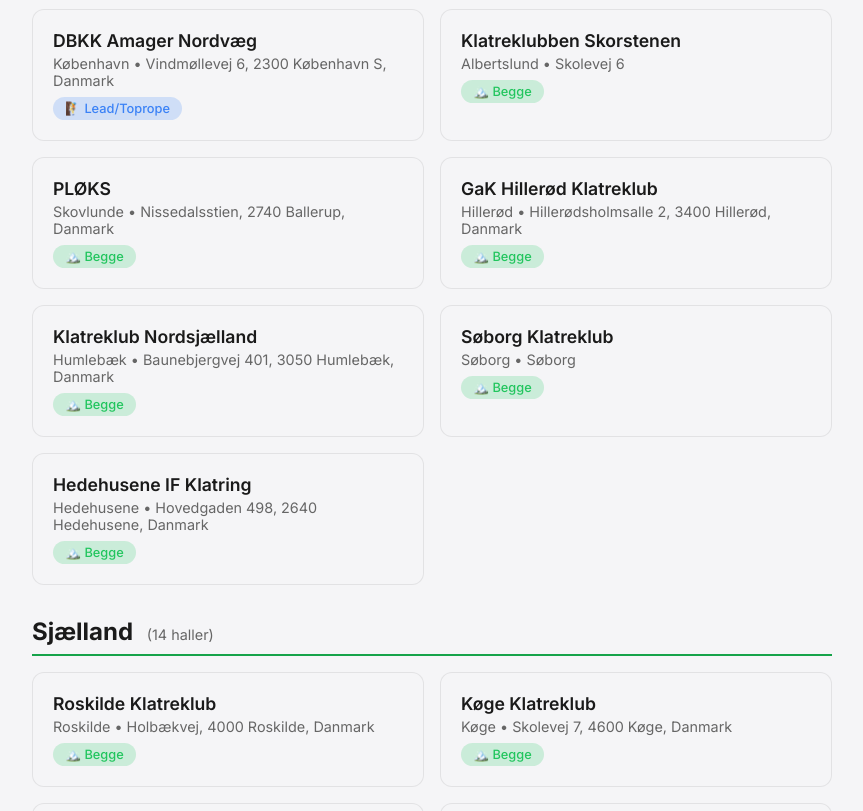
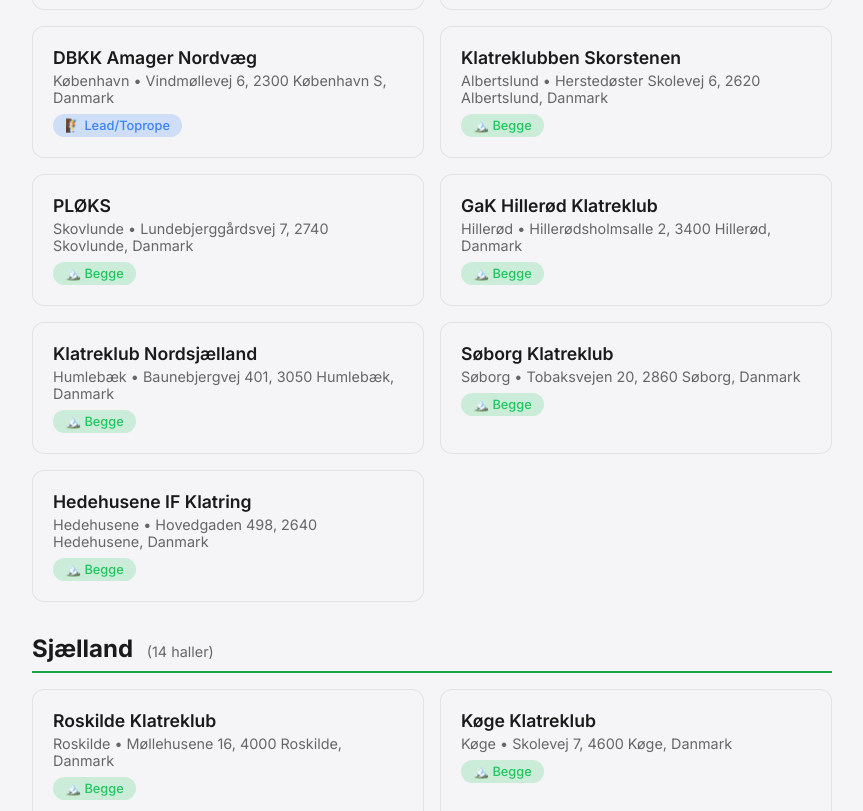
Before and after one commit to mahope/bouldering-lingo, a website: page haller.html in a window 1280 px wide. Shown: the part 1581-2392 px from the top of the page, without its empty margins (208-1071 px from the left). Drawn offline with nearby package versions, Linux system fonts and the light colour scheme.

Commit message:
fix hall map coordinates and addresses from geocoding verification
Geocoded all 64 halls via Nominatim and web research. Fixed 18 halls:
- Corrected coordinates for halls >1km off (Skorstenen, Aaby, Sønderborg, etc.)
- Fixed wrong street names (Stråbjergvej, Hågendrupvej, Herstedøster Skolevej)
- Updated Roskilde Klatreklub to correct boulder hall address (Møllehusene 16)
- Added precise addresses for halls that only had city names
- Updated Søborg Klatreklub, Odsherred Boulders, OSKK, Herning, Ulsted, etc.

```diff
--- a/haller.html
+++ b/haller.html
@@ -384,7 +384,7 @@
         // Verified Danish climbing gyms with coordinates
         const halls = [
             // === HOVEDSTADEN - Kommercielle ===
-            { name: "Boulders Sydhavn", city: "København", region: "Hovedstaden", type: "boulder", commercial: true, url: "https://boulders.dk", lat: 55.6539, lng: 12.5445, address: "Sjællandsbroen 2-4" },
+            { name: "Boulders Sydhavn", city: "København", region: "Hovedstaden", type: "boulder", commercial: true, url: "https://boulders.dk", lat: 55.645379, lng: 12.542615, address: "Sjællandsbroen 2, 2450 København SV, Danmark" },
             { name: "Boulders Amager", city: "København", region: "Hovedstaden", type: "boulder", commercial: true, url: "https://boulders.dk", lat: 55.668281, lng: 12.606889, address: "Vermlandsgade 51" },
             { name: "Boulders Hvidovre", city: "Hvidovre", region: "Hovedstaden", type: "boulder", commercial: true, url: "https://boulders.dk", lat: 55.608181, lng: 12.467452, address: "Avedøreholmen 90" },
             { name: "Boulders Valby", city: "København", region: "Hovedstaden", type: "boulder", commercial: true, url: "https://boulders.dk", lat: 55.657608, lng: 12.513902, address: "Gammel Køge Landevej 55" },
@@ -395,15 +395,15 @@
             { name: "Nørrebro Klatreklub", city: "København", region: "Hovedstaden", type: "both", commercial: false, url: "https://nkk.klub-modul.dk", lat: 55.699199, lng: 12.542721, address: "Nørrebrogade 208" },
             { name: "DBKK Sundholm", city: "København", region: "Hovedstaden", type: "both", commercial: false, url: "https://www.dbkk.dk", lat: 55.657782, lng: 12.605175, address: "Skotlands Plads 6, 2300 København, Danmark" },
             { name: "DBKK Amager Nordvæg", city: "København", region: "Hovedstaden", type: "lead", commercial: false, url: "https://www.dbkk.dk", lat: 55.684214, lng: 12.619183, address: "Vindmøllevej 6, 2300 København S, Danmark" },
-            { name: "Klatreklubben Skorstenen", city: "Albertslund", region: "Hovedstaden", type: "both", commercial: false, url: "https://www.skorstenen.dk", lat: 55.6580, lng: 12.3624, address: "Skolevej 6" },
-            { name: "PLØKS", city: "Skovlunde", region: "Hovedstaden", type: "both", commercial: false, url: "https://www.ploeks.dk", lat: 55.720277, lng: 12.400755, address: "Nissedalsstien, 2740 Ballerup, Danmark" },
+            { name: "Klatreklubben Skorstenen", city: "Albertslund", region: "Hovedstaden", type: "both", commercial: false, url: "https://www.skorstenen.dk", lat: 55.685353, lng: 12.371542, address: "Herstedøster Skolevej 6, 2620 Albertslund, Danmark" },
+            { name: "PLØKS", city: "Skovlunde", region: "Hovedstaden", type: "both", commercial: false, url: "https://www.ploeks.dk", lat: 55.721571, lng: 12.411985, address: "Lundebjerggårdsvej 7, 2740 Skovlunde, Danmark" },
             { name: "GaK Hillerød Klatreklub", city: "Hillerød", region: "Hovedstaden", type: "both", commercial: false, url: "https://www.gak.dk", lat: 55.939912, lng: 12.288964, address: "Hillerødsholmsalle 2, 3400 Hillerød, Danmark" },
             { name: "Klatreklub Nordsjælland", city: "Humlebæk", region: "Hovedstaden", type: "both", commercial: false, url: "https://klatreklubnordsjaelland.dk", lat: 55.959944, lng: 12.520083, address: "Baunebjergvej 401, 3050 Humlebæk, Danmark" },
-            { name: "Søborg Klatreklub", city: "Søborg", region: "Hovedstaden", type: "both", commercial: false, url: "https://www.facebook.com/SøborgKlatreklub", lat: 55.7340, lng: 12.5120, address: "Søborg" },
+            { name: "Søborg Klatreklub", city: "Søborg", region: "Hovedstaden", type: "both", commercial: false, url: "https://sbkk.dk", lat: 55.740528, lng: 12.476863, address: "Tobaksvejen 20, 2860 Søborg, Danmark" },
             { name: "Hedehusene IF Klatring", city: "Hedehusene", region: "Hovedstaden", type: "both", commercial: false, url: "https://www.hedehuseneif.dk", lat: 55.649783, lng: 12.199981, address: "Hovedgaden 498, 2640 Hedehusene, Danmark" },
 
             // === SJÆLLAND ===
-            { name: "Roskilde Klatreklub", city: "Roskilde", region: "Sjælland", type: "both", commercial: false, url: "https://rokk.klub-modul.dk", lat: 55.640538, lng: 12.075701, address: "Holbækvej, 4000 Roskilde, Danmark" },
+            { name: "Roskilde Klatreklub", city: "Roskilde", region: "Sjælland", type: "both", commercial: false, url: "https://rokk.klub-modul.dk", lat: 55.634186, lng: 12.071683, address: "Møllehusene 16, 4000 Roskilde, Danmark" },
             { name: "Køge Klatreklub", city: "Køge", region: "Sjælland", type: "both", commercial: false, url: "https://koege-klatreklub.dk", lat: 55.494705, lng: 12.173728, address: "Skolevej 7, 4600 Køge, Danmark" },
             { name: "Holbæk Klatreklub", city: "Holbæk", region: "Sjælland", type: "both", commercial: false, url: "https://www.hkk4300.dk", lat: 55.720192, lng: 11.711695, address: "Havnevej 7, 4300 Holbæk, Danmark" },
             { name: "Klatreklubben Giraffen", city: "Hvalsø", region: "Sjælland", type: "both", commercial: false, url: "https://www.klatre.dk", lat: 55.592623, lng: 11.857375, address: "Skolevej 5, 4330 Hvalsø, Danmark" },
@@ -411,44 +411,44 @@
             { name: "CRUX Klatreklub", city: "Skælskør", region: "Sjælland", type: "both", commercial: false, url: "https://www.crux-klatreklub.dk", lat: 55.262050, lng: 11.312297, address: "Sorøvej 90, 4230 Skælskør, Danmark" },
             { name: "Sorø Klatreklub", city: "Sorø", region: "Sjælland", type: "both", commercial: false, url: "https://soroeklatreklub.klub-modul.dk", lat: 55.456542, lng: 11.564767, address: "Fulbyvej 4U, 4180 Sorø, Danmark" },
             { name: "Sydsjællands Klatreklub", city: "Vordingborg", region: "Sjælland", type: "both", commercial: false, url: "https://www.sydsjaellandsklatreklub.dk", lat: 55.012914, lng: 11.921539, address: "Solbakkevej 42, 4760 Vordingborg, Danmark" },
-            { name: "Odsherred Boulders", city: "Odsherred", region: "Sjælland", type: "boulder", commercial: false, url: "https://www.facebook.com/OdsherredBoulders", lat: 55.8500, lng: 11.6000, address: "Odsherred" },
+            { name: "Odsherred Boulders", city: "Nykøbing Sj", region: "Sjælland", type: "boulder", commercial: false, url: "https://odsherredboulders.dk", lat: 55.918332, lng: 11.672301, address: "Havnevej 2B, 4500 Nykøbing Sjælland, Danmark" },
             { name: "Skibby Klatreklub", city: "Skibby", region: "Sjælland", type: "both", commercial: false, url: "https://www.skibbyklatreklub.dk", lat: 55.747314, lng: 11.965819, address: "Selsøvej 16, 4050 Skibby, Danmark" },
             { name: "Slangerup Klatreklub", city: "Slangerup", region: "Sjælland", type: "both", commercial: false, url: "https://www.holdsport.net", lat: 55.850896, lng: 12.163525, address: "Slangerup Idræts & Kulturcenter, Idrætsvej 5, 3550 Slangerup, Danmark" },
-            { name: "Torup Klatreklub", city: "Torup", region: "Sjælland", type: "both", commercial: false, url: "https://torupklatreklub.klub-modul.dk", lat: 55.979994, lng: 11.942756, address: "Høgendrupvej 6, 3390 Hundested, Danmark" },
+            { name: "Torup Klatreklub", city: "Torup", region: "Sjælland", type: "both", commercial: false, url: "https://torupklatreklub.klub-modul.dk", lat: 55.983653, lng: 11.943687, address: "Hågendrupvej 6, 3390 Hundested, Danmark" },
             { name: "Møns Klatreklub", city: "Møn", region: "Sjælland", type: "both", commercial: false, url: "https://monsklatreklub.klub-modul.dk", lat: 54.996306, lng: 12.282767, address: "Platanvej 40, 4780 Stege, Danmark" },
-            { name: "Nykøbing Falster Klatreklub", city: "Nykøbing F", region: "Sjælland", type: "both", commercial: false, url: "https://www.facebook.com/NykøbingFalsterKlatreklub", lat: 54.7690, lng: 11.8760, address: "Nykøbing F" },
+            { name: "Nykøbing Falster Klatreklub", city: "Nykøbing F", region: "Sjælland", type: "both", commercial: false, url: "https://www.facebook.com/NykøbingFalsterKlatreklub", lat: 54.766907, lng: 11.890786, address: "Industrivej 10, 4800 Nykøbing Falster, Danmark" },
 
             // === MIDTJYLLAND - Kommercielle ===
             { name: "Boulders Aarhus Nord", city: "Aarhus", region: "Midtjylland", type: "boulder", commercial: true, url: "https://boulders.dk", lat: 56.173731, lng: 10.187434, address: "Katrinebjergvej 105" },
             { name: "Boulders Aarhus City", city: "Aarhus", region: "Midtjylland", type: "boulder", commercial: true, url: "https://boulders.dk", lat: 56.148074, lng: 10.190044, address: "Ankersgade 12C, 8000 Aarhus C, Danmark" },
             { name: "Boulders Aarhus Syd", city: "Aarhus", region: "Midtjylland", type: "boulder", commercial: true, url: "https://boulders.dk", lat: 56.109936, lng: 10.156349, address: "Søren Nymarks Vej 6A, st. 6, 8270 Højbjerg" },
-            { name: "Boulders Aarhus Aaby", city: "Aarhus", region: "Midtjylland", type: "boulder", commercial: true, url: "https://boulders.dk", lat: 56.1620, lng: 10.1450, address: "Søren Frichs Vej 54" },
+            { name: "Boulders Aarhus Aaby", city: "Aarhus", region: "Midtjylland", type: "boulder", commercial: true, url: "https://boulders.dk", lat: 56.150733, lng: 10.167787, address: "Søren Frichs Vej 54B, 8230 Åbyhøj, Danmark" },
 
             // === MIDTJYLLAND - Foreninger ===
             { name: "Aarhus Klatreklub", city: "Aarhus", region: "Midtjylland", type: "both", commercial: false, url: "https://www.aarhusklatreklub.dk", lat: 56.159023, lng: 10.134767, address: "Karen Blixens Boulevard 27E" },
             { name: "Østjysk Klatreklub", city: "Horsens", region: "Midtjylland", type: "both", commercial: false, url: "https://www.ojkk.dk", lat: 55.840287, lng: 9.815342, address: "Søndergårdsalle 24" },
             { name: "Silkeborg Klatreklub", city: "Silkeborg", region: "Midtjylland", type: "both", commercial: false, url: "https://silkeborgklatreklub.klub-modul.dk", lat: 56.166096, lng: 9.545327, address: "Skoletorvet 1, 8600 Silkeborg, Danmark" },
             { name: "Viborg Klatreklub", city: "Viborg", region: "Midtjylland", type: "both", commercial: false, url: "https://viborgklatreklub.dk", lat: 56.441433, lng: 9.422904, address: "Vinkelvej 32, 8800 Viborg, Danmark" },
-            { name: "Herning Klatreklub", city: "Herning", region: "Midtjylland", type: "both", commercial: false, url: "https://www.facebook.com/herningklatreklub", lat: 56.1390, lng: 8.9760, address: "Herning" },
+            { name: "Herning Klatreklub", city: "Herning", region: "Midtjylland", type: "both", commercial: false, url: "https://www.facebook.com/herningklatreklub", lat: 56.130274, lng: 8.987028, address: "Godsbanevej 7, 7400 Herning, Danmark" },
             { name: "Holstebloc", city: "Holstebro", region: "Midtjylland", type: "boulder", commercial: false, url: "https://slagteriet.dk", lat: 56.367569, lng: 8.618740, address: "Struervej 32, 7500 Holstebro, Danmark" },
             { name: "Ry Klatreklub", city: "Ry", region: "Midtjylland", type: "both", commercial: false, url: "https://ryklatreklub.klub-modul.dk", lat: 56.091307, lng: 9.762392, address: "Skanderborgvej 50, 8680 Ry, Danmark" },
             { name: "Hammel Klatreklub", city: "Hammel", region: "Midtjylland", type: "both", commercial: false, url: "https://www.facebook.com/hammelklatreklub", lat: 56.252843, lng: 9.858082, address: "Industrivej 6B, 8450 Hammel, Danmark" },
             { name: "IFM Klatreklub", city: "Ryomgård", region: "Midtjylland", type: "both", commercial: false, url: "https://ifmklatreklub.klub-modul.dk", lat: 56.386528, lng: 10.495510, address: "Marienhoffvej 13, 8550 Ryomgård, Danmark" },
 
             // === SYDDANMARK - Kommercielle ===
-            { name: "Boulders Odense", city: "Odense", region: "Syddanmark", type: "boulder", commercial: true, url: "https://boulders.dk", lat: 55.3980, lng: 10.3880, address: "Wichmannsgade 11, 5000 Odense C" },
+            { name: "Boulders Odense", city: "Odense", region: "Syddanmark", type: "boulder", commercial: true, url: "https://boulders.dk", lat: 55.402520, lng: 10.373334, address: "Wichmannsgade 11, 5000 Odense C, Danmark" },
 
             // === SYDDANMARK - Foreninger ===
-            { name: "Odense Klatreklub", city: "Odense", region: "Syddanmark", type: "lead", commercial: false, url: "https://odenseklatreklub.dk", lat: 55.389075, lng: 10.372591, address: "Roersvej, 5000 Odense, Danmark" },
+            { name: "Odense Klatreklub", city: "Odense", region: "Syddanmark", type: "lead", commercial: false, url: "https://odenseklatreklub.dk", lat: 55.393628, lng: 10.367624, address: "Roersvej 33B, 5000 Odense C, Danmark" },
             { name: "Odense Boulderklub", city: "Odense", region: "Syddanmark", type: "boulder", commercial: false, url: "https://www.odenseboulder.dk", lat: 55.392327, lng: 10.363745, address: "Grønløkkevej 4B, 5000 Odense C" },
-            { name: "Odense SportsKlatreKlub", city: "Odense", region: "Syddanmark", type: "both", commercial: false, url: "https://www.newoskk.dk", lat: 55.3950, lng: 10.3800, address: "Odense" },
+            { name: "Odense SportsKlatreKlub", city: "Odense", region: "Syddanmark", type: "both", commercial: false, url: "https://www.newoskk.dk", lat: 55.412845, lng: 10.367485, address: "Thorslundsvej 2B, 5000 Odense, Danmark" },
             { name: "Nyborg Klatreklub", city: "Nyborg", region: "Syddanmark", type: "both", commercial: false, url: "https://nyborgklatreklub.klub-modul.dk", lat: 55.322100, lng: 10.795736, address: "Skolebakken 13, 5800 Nyborg, Danmark" },
             { name: "Svendborg Klatreklub", city: "Svendborg", region: "Syddanmark", type: "both", commercial: false, url: "https://www.svendborg-gf.dk", lat: 55.057218, lng: 10.576774, address: "Ryttervej 70, 5700 Svendborg, Danmark" },
-            { name: "Kolding Klatreklub", city: "Kolding", region: "Syddanmark", type: "both", commercial: false, url: "https://koldingklatreklub.klub-modul.dk", lat: 55.486622, lng: 9.488393, address: "Dalbygade, 6000 Kolding, Danmark" },
+            { name: "Kolding Klatreklub", city: "Kolding", region: "Syddanmark", type: "both", commercial: false, url: "https://koldingklatreklub.klub-modul.dk", lat: 55.483834, lng: 9.475913, address: "Dalbygade 40, 6000 Kolding, Danmark" },
             { name: "Esbjerg Boulderklub", city: "Esbjerg", region: "Syddanmark", type: "boulder", commercial: false, url: "https://www.esbjergboulderklub.dk", lat: 55.477595, lng: 8.487253, address: "Strandby Kirkevej 36, 6705 Esbjerg, Danmark" },
-            { name: "Ribe Klatreklub", city: "Ribe", region: "Syddanmark", type: "both", commercial: false, url: "https://www.ribeklatreklub.dk", lat: 55.3280, lng: 8.7650, address: "Sct. Pedersgade 16, 6760 Ribe, Danmark" },
+            { name: "Ribe Klatreklub", city: "Ribe", region: "Syddanmark", type: "both", commercial: false, url: "https://www.ribeklatreklub.dk", lat: 55.330435, lng: 8.765175, address: "Sanct Peders Gade 16, 6760 Ribe, Danmark" },
             { name: "Haderslev Klatreklub", city: "Haderslev", region: "Syddanmark", type: "both", commercial: false, url: "https://haderslevklatreklub.klub-modul.dk", lat: 55.251417, lng: 9.504740, address: "Christian X's Vej 41, 6100 Haderslev, Danmark" },
-            { name: "Sønderborg Klatreklub", city: "Sønderborg", region: "Syddanmark", type: "both", commercial: false, url: "https://soenderborgklatreklub.dk", lat: 54.9090, lng: 9.7920, address: "Strøbjergvej 1, Hal 2, 6400 Sønderborg, Danmark" },
+            { name: "Sønderborg Klatreklub", city: "Sønderborg", region: "Syddanmark", type: "both", commercial: false, url: "https://soenderborgklatreklub.dk", lat: 54.921101, lng: 9.803947, address: "Stråbjergvej 1, Hal 2, 6400 Sønderborg, Danmark" },
             { name: "Bramming Klatreklub", city: "Bramming", region: "Syddanmark", type: "both", commercial: false, url: "https://brammingklatreklub.klub-modul.dk", lat: 55.469766, lng: 8.699684, address: "Idræts Allé 10, 6740 Bramming, Danmark" },
             { name: "Brandbjerg Klatreklub", city: "Jelling", region: "Syddanmark", type: "both", commercial: false, url: "https://brandbjergklatreklub.dk", lat: 55.756299, lng: 9.422446, address: "Vejlevej 5A, 7300 Jelling, Danmark" },
             { name: "Firehøje Klatring", city: "Vandel", region: "Syddanmark", type: "both", commercial: false, url: "https://firehøjeif.dk", lat: 55.711565, lng: 9.210132, address: "Skolevej 6, 7184 Vandel, Danmark" },
@@ -459,8 +459,8 @@
             // === NORDJYLLAND - Foreninger ===
             { name: "Vertical Hjørring Klatreklub", city: "Hjørring", region: "Nordjylland", type: "both", commercial: false, url: "https://hjoerring-klatreklub.dk", lat: 57.458538, lng: 10.003335, address: "Skolevangen 45, 9800 Hjørring, Danmark" },
             { name: "Thy Frilufts- & Klatreklub", city: "Thisted", region: "Nordjylland", type: "both", commercial: false, url: "https://klatreklub.dk", lat: 56.890988, lng: 8.530701, address: "Øster Alle 10, 7752 Snedsted, Danmark" },
-            { name: "TGI Boulders", city: "Klitmøller", region: "Nordjylland", type: "boulder", commercial: false, url: "https://tgi.nu", lat: 57.0390, lng: 8.4880, address: "Klitmøller" },
-            { name: "Ulsted Klatreklub", city: "Ulsted", region: "Nordjylland", type: "both", commercial: false, url: "https://www.klatresteder.dk", lat: 57.0900, lng: 10.2200, address: "Ulsted" },
+            { name: "TGI Boulders", city: "Klitmøller", region: "Nordjylland", type: "boulder", commercial: false, url: "https://tgi.nu", lat: 57.040154, lng: 8.498506, address: "Klitmøller, 7700 Thisted, Danmark" },
+            { name: "Ulsted Klatreklub", city: "Ulsted", region: "Nordjylland", type: "both", commercial: false, url: "https://www.klatresteder.dk", lat: 57.073294, lng: 10.254784, address: "Houvej 198, 9370 Hals, Danmark" },
             { name: "Vestjysk Klatreklub", city: "Hjerm", region: "Nordjylland", type: "both", commercial: false, url: "https://www.hjermklatreklub.dk", lat: 56.438660, lng: 8.633751, address: "Vestre Hovedgade 34B, 7560 Hjerm, Danmark" },
 
             // === BORNHOLM ===
```
